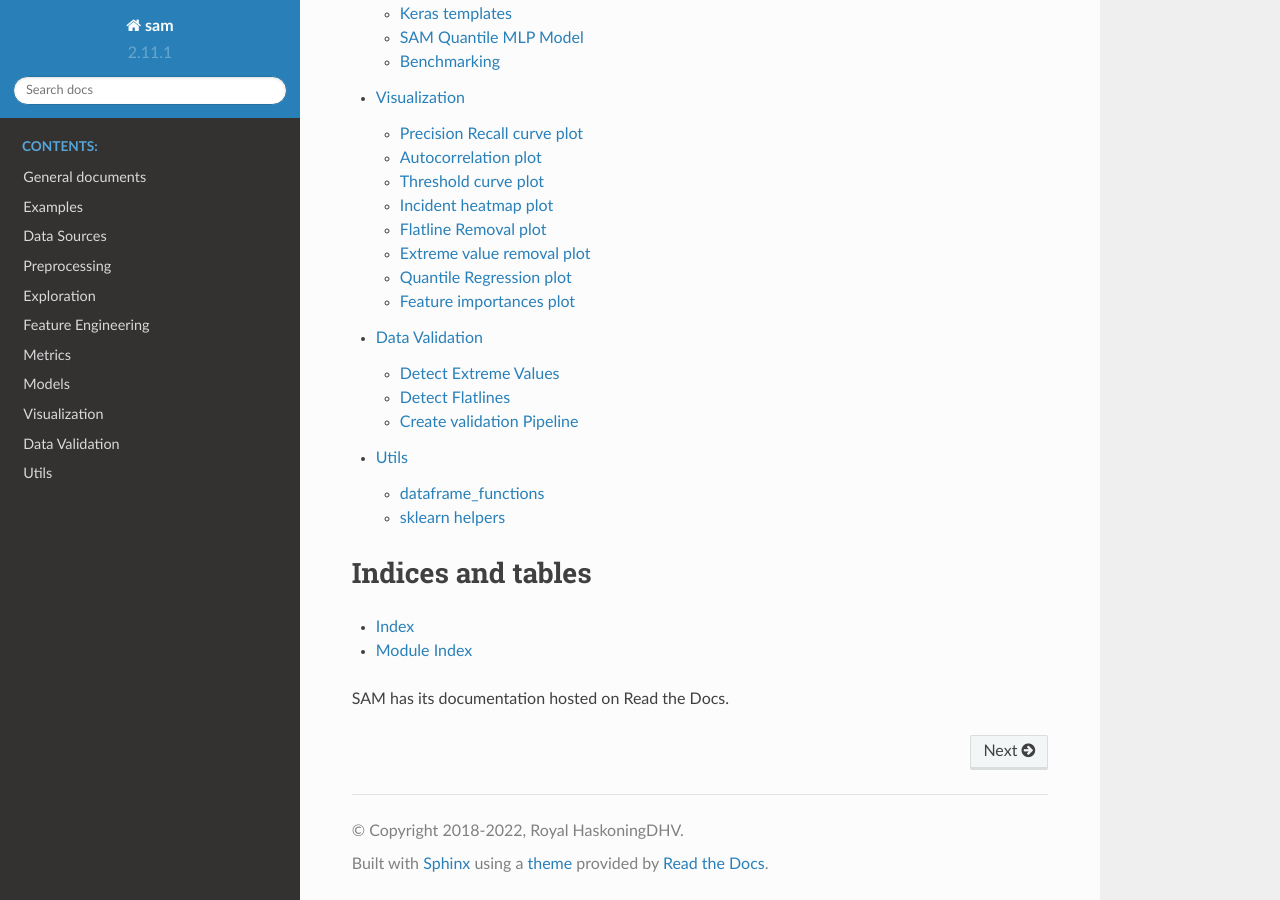
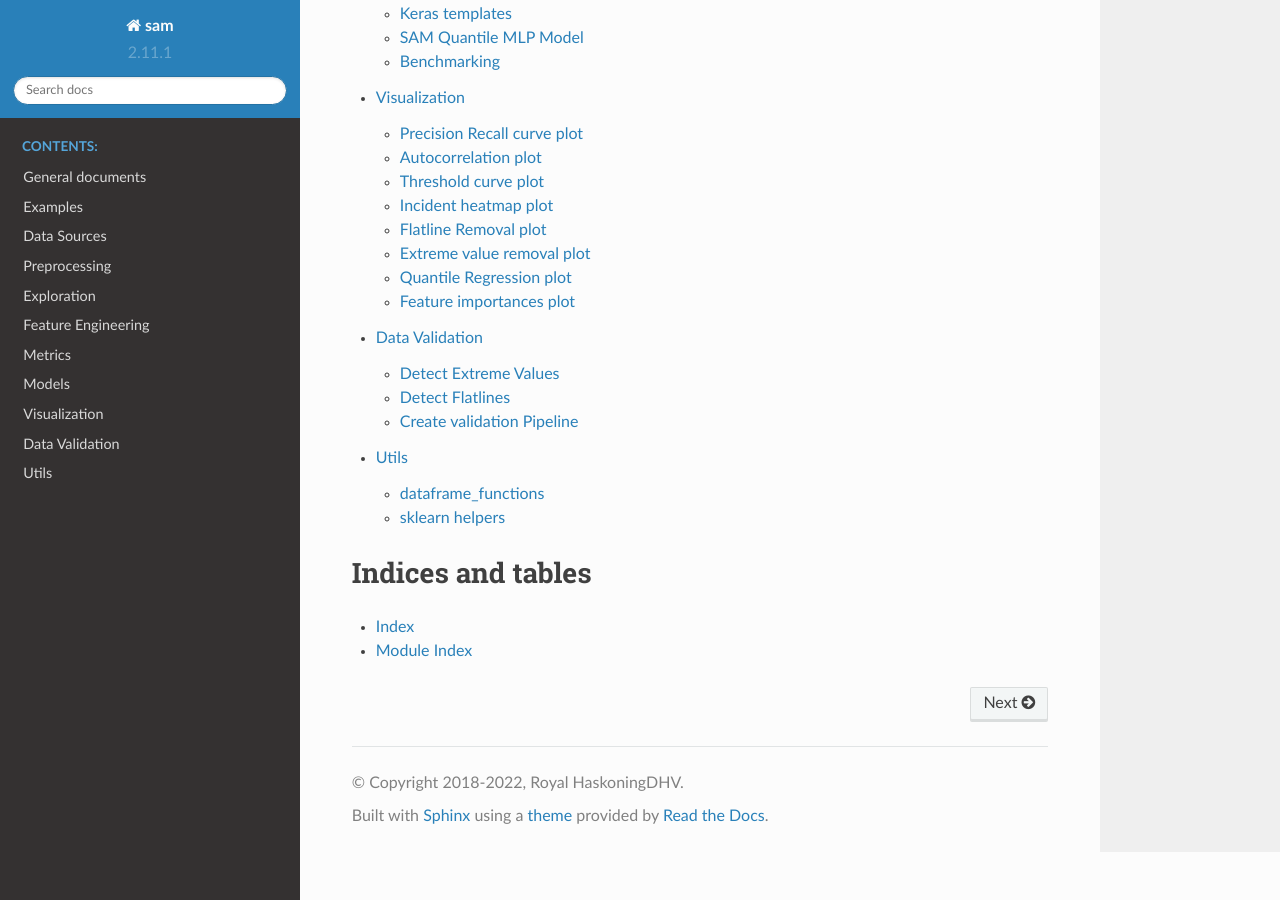
Before and after one commit to RoyalHaskoningDHV/sam, a Sphinx documentation site: the page built from docs/source/index.rst, in a window 1280 px wide and 900 px high, scrolled down 2619 px. Built offline with Sphinx 7.4.7 and the Read the Docs theme 2.0.0, drawn with Linux system fonts in a browser that asks for light colours.

Commit message:
Update index.rst

```diff
--- a/docs/source/index.rst
+++ b/docs/source/index.rst
@@ -30,5 +30,3 @@ Indices and tables
 
 * :ref:`genindex`
 * :ref:`modindex`
-
-SAM has its documentation hosted on Read the Docs.
```
